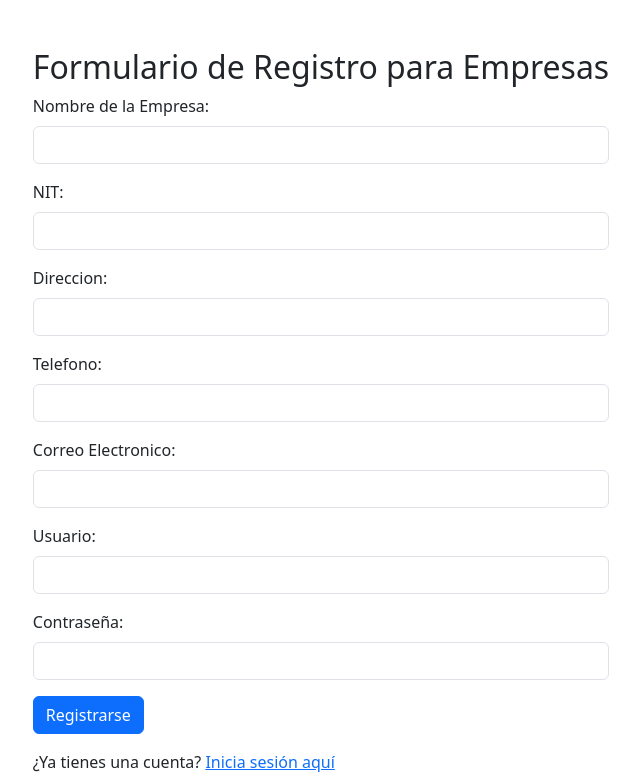
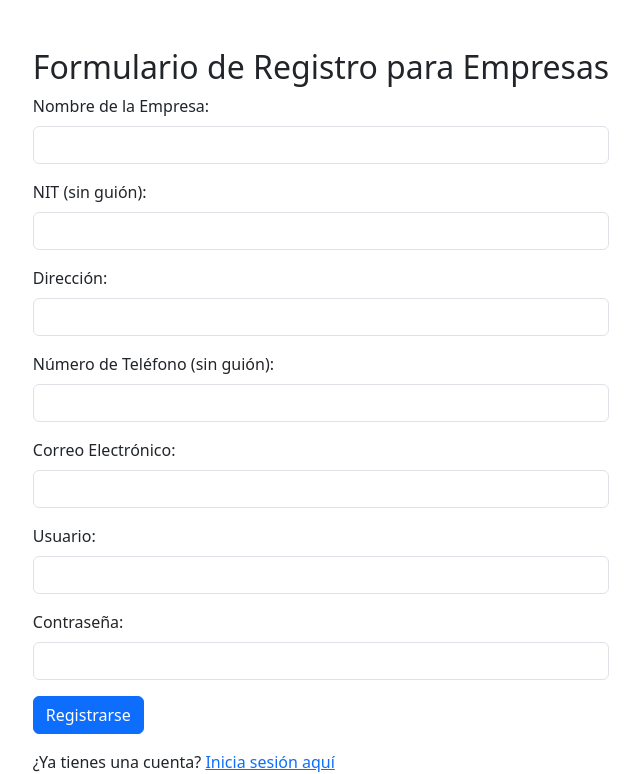
Before and after one commit to bluezef/lacuponerasv, a PHP site: page /views/empresas/signup.php in a window 1280 px wide. Shown: the top 774 px of the page, without its empty margins (319-959 px from the left). Run offline with PHP 8.4, Linux system fonts and the light colour scheme.

Commit message:
added validation
added patterns to form fields

```diff
--- a/views/empresas/login.php
+++ b/views/empresas/login.php
@@ -10,7 +10,7 @@
     if($_SERVER['REQUEST_METHOD'] == 'POST') {
         $login = new Login($db);
         if($login->authenticate($_POST['username'], $_POST['password'])) {
-            header("Location: dashboard.php");
+            header("Location: menu.php");
             exit();
         } else {
             $error = "Usuario o contraseña incorrectos.";
@@ -29,7 +29,7 @@
 <body>
 <div class="container d-flex align-items-center justify-content-center mt-5">
         <div class="mb-3">
-            <h2>Iniciar Sesión</h2>
+            <h2>Inicio de Sesión de Empresas</h2>
         <div>
         <?php if (isset($error)):?>
         <div class="alert alert-danger"><?php echo "<p>$error</p>"; ?></div>
--- a/views/empresas/signup.php
+++ b/views/empresas/signup.php
@@ -21,7 +21,7 @@ if ($_SERVER['REQUEST_METHOD'] == 'POST') {
         header("Location: login.php");
         exit();
     } else {
-        $error = "Hubo un problema al crear la entrada.";
+        $error = "Hubo un problema al crear la solicitud.";
     }
 }
 ?>
@@ -48,20 +48,20 @@ if ($_SERVER['REQUEST_METHOD'] == 'POST') {
                 <input class="form-control" type="text" id="nombre_empresa" name="nombre_empresa" required>
             </div>
             <div class="mb-3">
-                <label class="form-label" for="nit_empresa">NIT:</label>
-                <input class="form-control" type="text" id="nit_empresa" name="nit_empresa" required>
+                <label class="form-label" for="nit_empresa">NIT (sin guión):</label>
+                <input class="form-control" type="text" id="nit_empresa" name="nit_empresa" pattern="[0-9]{14}" title="1231234561231" required>
             </div>
             <div class="mb-3">
-                <label class="form-label" for="direccion">Direccion:</label>
+                <label class="form-label" for="direccion">Dirección:</label>
                 <input class="form-control" type="text" id="direccion" name="direccion" required>
             </div>
             <div class="mb-3">
-                <label class="form-label" for="telefono">Telefono:</label>
-                <input class="form-control" type="text" id="telefono" name="telefono" required>
+                <label class="form-label" for="telefono">Número de Teléfono (sin guión):</label>
+                <input class="form-control" type="text" id="telefono" name="telefono" pattern="[0-9]{8}" title="12345678" required>
             </div>
             <div class="mb-3">
-                <label class="form-label" for="correo_electronico">Correo Electronico:</label>
-                <input class="form-control" type="text" id="correo_electronico" name="correo_electronico" required>
+                <label class="form-label" for="correo_electronico">Correo Electrónico:</label>
+                <input class="form-control" type="text" id="correo_electronico" name="correo_electronico" pattern="[a-z0-9._%+\-]+@[a-z0-9.\-]+\.[a-z]{2,}$" title="ejemplo@email.com" required>
             </div>
             <div class="mb-3">
                 <label class="form-label" for="username">Usuario:</label>
@@ -75,7 +75,7 @@ if ($_SERVER['REQUEST_METHOD'] == 'POST') {
         </form>
 
     <div><p>¿Ya tienes una cuenta? <a href="login.php">Inicia sesión aquí</a></p></div>
-    <div><p>¿Eres un usuario natural y no una empresa? <a href="signupclientes.php">Regístrate aquí</a></p></div>
+    <div><p>¿Eres un usuario natural y no una empresa? <a href="../clientes/signup.php">Regístrate aquí</a></p></div>
     </div>
 </div>
 </body>
```
Also changed, not shown: views/admin/login.php (+7 -2 lines), views/clientes/login.php (+6 -3 lines), views/clientes/signup.php (+14 -5 lines), views/clientes/menu.php (added), views/empresas/menu.php (added).
